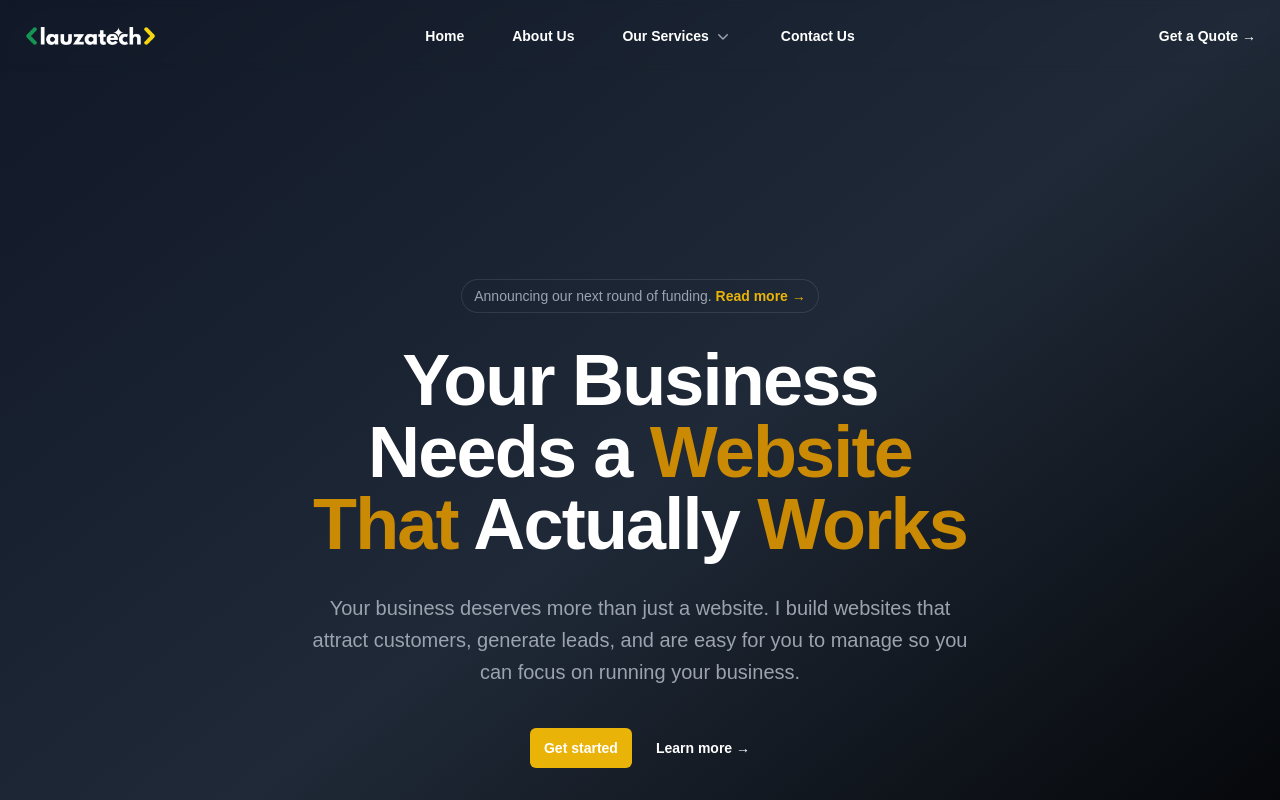
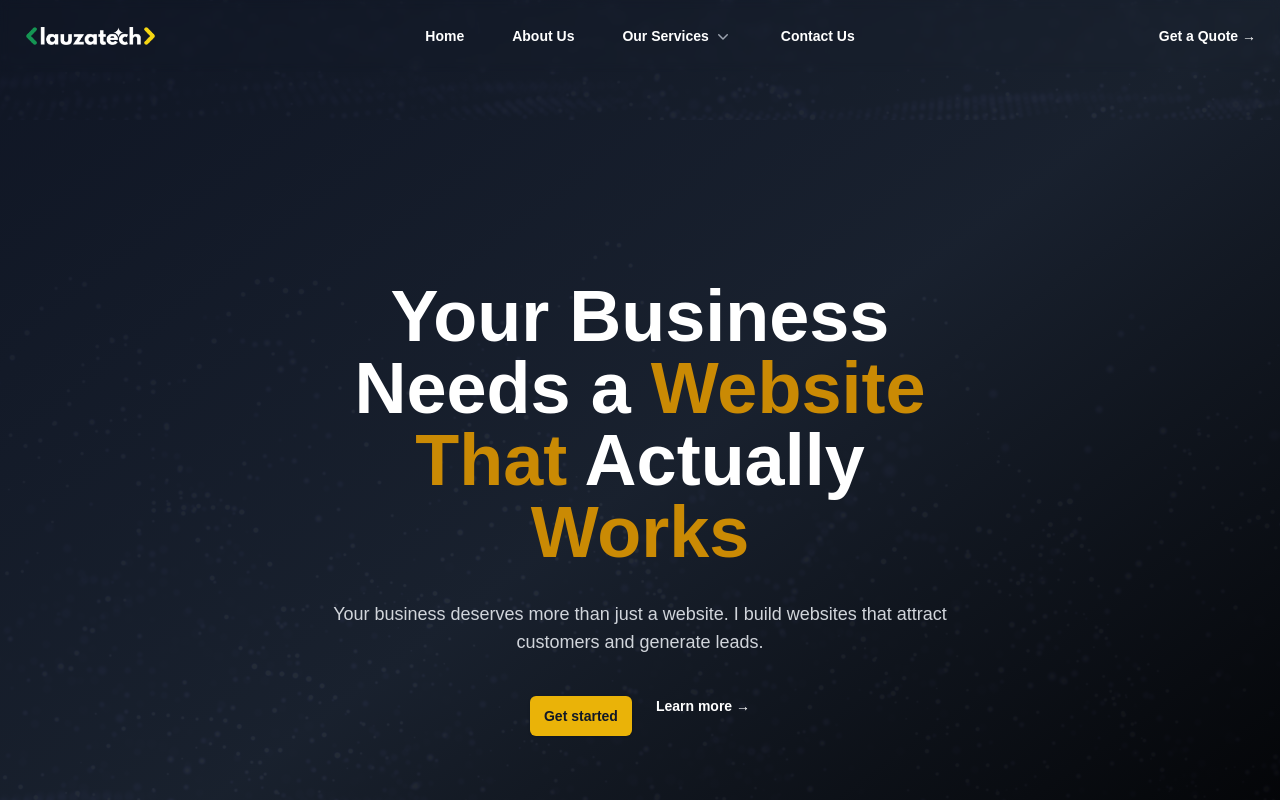
Before and after one commit to jlauza/jayson-lauza, a Next.js app: page / in a window 1280 px wide. Shown: the top 800 px of the page. Built offline with nearby package versions, Linux system fonts and the light colour scheme.

Commit message:
added image in hero

```diff
--- a/src/app/components/hero.js
+++ b/src/app/components/hero.js
@@ -8,68 +8,36 @@ export default function Hero() {
   const [mobileMenuOpen, setMobileMenuOpen] = useState(false);
 
   return (
-    <div className="bg-gradient-to-br from-gray-900 via-gray-800 to-black min-h-screen">
+    <div className="relative min-h-screen bg-[url('/hero-background.png')] bg-contain bg-center">
+      {/* Gradient overlay */}
+      <div className="absolute inset-0 bg-gradient-to-br from-gray-900/90 via-gray-800/80 to-black/90" />
+
+      {/* Content */}
       <div className="relative isolate px-6 pt-14 lg:px-8">
-        <div
-          aria-hidden="true"
-          className="absolute inset-x-0 -top-40 -z-10 transform-gpu overflow-hidden blur-3xl sm:-top-80"
-        >
-          <div
-            style={{
-              clipPath:
-                "polygon(74.1% 44.1%, 100% 61.6%, 97.5% 26.9%, 85.5% 0.1%, 80.7% 2%, 72.5% 32.5%, 60.2% 62.4%, 52.4% 68.1%, 47.5% 58.3%, 45.2% 34.5%, 27.5% 76.7%, 0.1% 64.9%, 17.9% 100%, 27.6% 76.8%, 76.1% 97.7%, 74.1% 44.1%)",
-            }}
-            className="relative left-[calc(50%-11rem)] aspect-1155/678 w-144.5 -translate-x-1/2 rotate-30 bg-linear-to-tr from-[#ff80b5] to-[#9089fc] opacity-30 sm:left-[calc(50%-30rem)] sm:w-288.75"
-          />
-        </div>
-        <div className="mx-auto max-w-2xl py-32 sm:py-48 lg:py-56">
-          <div className="hidden sm:mb-8 sm:flex sm:justify-center">
-            <div className="relative rounded-full px-3 py-1 text-sm/6 text-gray-400 ring-1 ring-white/10 hover:ring-white/20">
-              Announcing our next round of funding.{" "}
-              <a href="#" className="font-semibold text-yellow-500">
-                <span aria-hidden="true" className="absolute inset-0" />
-                Read more <span aria-hidden="true">&rarr;</span>
-              </a>
-            </div>
-          </div>
-          <div className="text-center">
-            <h1 className="text-5xl font-semibold tracking-tight text-balance text-white sm:text-7xl">
+        <div className="mx-auto max-w-2xl py-32 sm:py-48 lg:py-56 text-center">
+          <h1 className="text-5xl font-semibold text-white sm:text-7xl">
             Your Business Needs a{" "}
             <span className="text-yellow-600">Website That</span> Actually{" "}
             <span className="text-yellow-600">Works</span>
           </h1>
-            <p className="mt-8 text-lg font-medium text-pretty text-gray-400 sm:text-xl/8">
+          <p className="mt-8 text-lg text-gray-300">
             Your business deserves more than just a website. I build websites
-              that attract customers, generate leads, and are easy for you to
-              manage so you can focus on running your business.
+            that attract customers and generate leads.
           </p>
-            <div className="mt-10 flex items-center justify-center gap-x-6">
+          <div className="mt-10 flex justify-center gap-x-6">
             <a
               href="#"
-                className="rounded-md bg-yellow-500 hover:bg-green-500 px-3.5 py-2.5 text-sm font-semibold text-gray shadow-xs hover:bg-indigo-400 focus-visible:outline-2 focus-visible:outline-offset-2 focus-visible:outline-indigo-500"
+              className="rounded-md bg-yellow-500 px-3.5 py-2.5 text-sm font-semibold text-gray-900 shadow hover:bg-yellow-400"
             >
               Get started
             </a>
             <a
               href="#"
-                className="text-sm/6 font-semibold text-white hover:text-yellow-500"
+              className="text-sm font-semibold text-white hover:text-yellow-500"
             >
-                Learn more <span aria-hidden="true">→</span>
+              Learn more →
             </a>
           </div>
-          </div>
-        </div>
-        <div
-          aria-hidden="true"
-          className="absolute inset-x-0 top-[calc(100%-13rem)] -z-10 transform-gpu overflow-hidden blur-3xl sm:top-[calc(100%-30rem)]"
-        >
-          <div
-            style={{
-              clipPath:
-                "polygon(74.1% 44.1%, 100% 61.6%, 97.5% 26.9%, 85.5% 0.1%, 80.7% 2%, 72.5% 32.5%, 60.2% 62.4%, 52.4% 68.1%, 47.5% 58.3%, 45.2% 34.5%, 27.5% 76.7%, 0.1% 64.9%, 17.9% 100%, 27.6% 76.8%, 76.1% 97.7%, 74.1% 44.1%)",
-            }}
-            className="relative left-[calc(50%+3rem)] aspect-1155/678 w-144.5 -translate-x-1/2 bg-linear-to-tr from-[#ff80b5] to-[#9089fc] opacity-30 sm:left-[calc(50%+36rem)] sm:w-288.75"
-          />
         </div>
       </div>
     </div>
```
Also changed, not shown: public/hero-background.png (added). Lines whose indentation alone changed are shown as unchanged.
